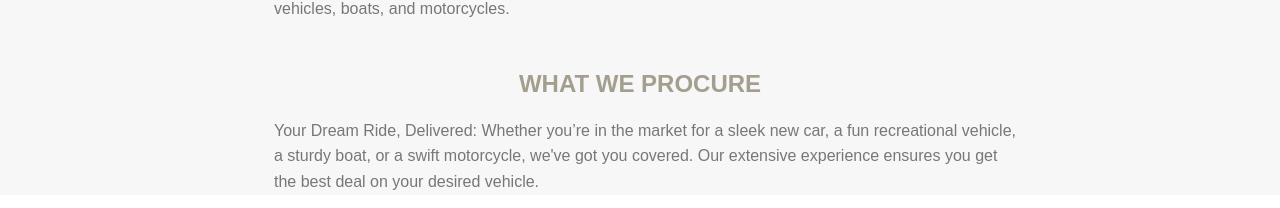
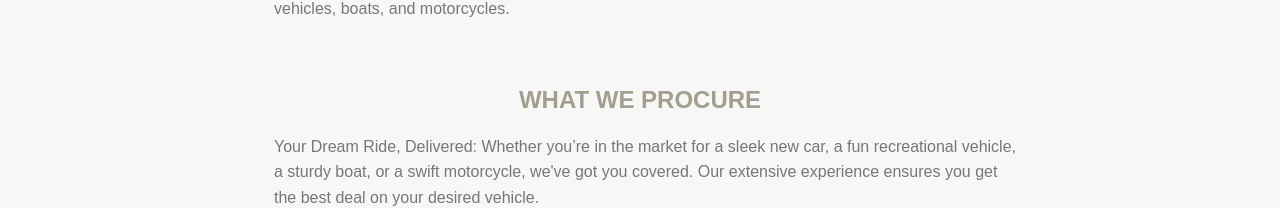
Before and after one commit to caseydent/trv-auto-concierge, a React (Create React App) app: page / in a window 1280 px wide. Shown: the part 1599-1807 px from the top of the page. Built offline with nearby package versions, Linux system fonts and the light colour scheme.

Commit message:
Updated margin info-content-additional

```diff
--- a/src/Pages/Home/Home.css
+++ b/src/Pages/Home/Home.css
@@ -52,5 +52,5 @@
 }
 
 .info-content-additional {
-  margin-top: 3rem;  /* Adjust as needed */
+  margin-top: 4rem;  /* Adjust as needed */
 }
```
